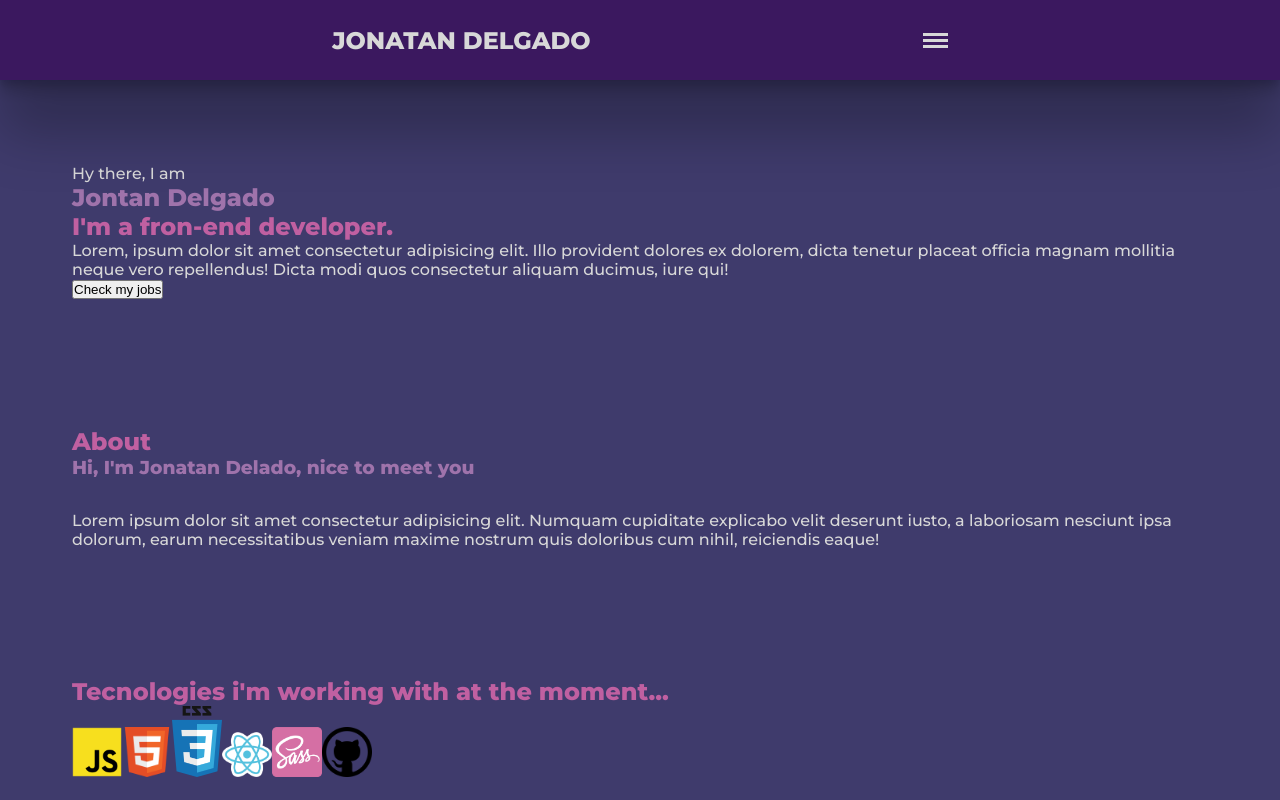
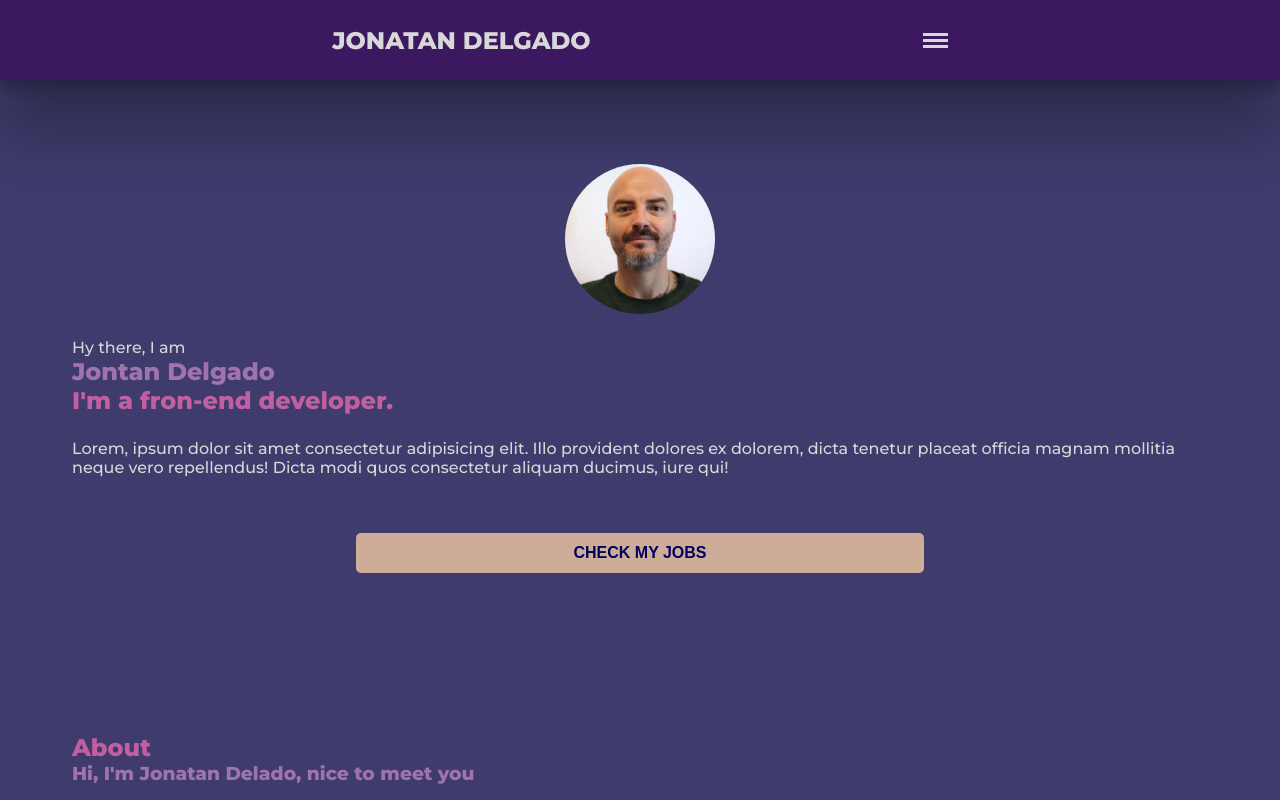
Before and after one commit to JoniDelgado/MyWebPage, a React (Vite) app: page / in a window 1280 px wide. Shown: the top 800 px of the page. Built offline with nearby package versions, Linux system fonts and the light colour scheme.

Commit message:
agregado foto de perfil y estilos botones

```diff
--- a/src/components/hero/Hero.jsx
+++ b/src/components/hero/Hero.jsx
@@ -1,12 +1,18 @@
 import React from "react";
 import { StyleHeroSection } from "./Styled.hero";
+import profileImage from "../../assets/Images/imagen-perfil.jpeg";
 
 const Hero = () => {
   return (
     <StyleHeroSection>
-      <p>Hy there, I am</p>
-      <h1>Jontan Delgado</h1>
-      <h2>I'm a fron-end developer.</h2>
+      <div>
+        <img src={profileImage} alt="imagen de perfil" />
+      </div>
+      <div>
+        <p>Hy there, I am</p>
+        <h1>Jontan Delgado</h1>
+        <h2>I'm a fron-end developer.</h2>
+      </div>
       <p>
         Lorem, ipsum dolor sit amet consectetur adipisicing elit. Illo provident
         dolores ex dolorem, dicta tenetur placeat officia magnam mollitia neque
--- a/src/components/hero/Styled.hero.jsx
+++ b/src/components/hero/Styled.hero.jsx
@@ -2,5 +2,41 @@ import styled from "styled-components";
 
 export const StyleHeroSection = styled.section`
   margin-top: 100px;
+  display: flex;
+  flex-direction: column;
+  gap: 1.5rem;
   background-color: #3f3b6c;
+
+  & > div:first-of-type {
+    margin: auto;
+    width: 150px;
+    height: 150px;
+    border-radius: 50%;
+    overflow: hidden;
+  }
+  img {
+    width: 100%;
+    height: 100%;
+    object-fit: cover;
+  }
+
+  button {
+    margin: 2rem auto;
+    padding: 0.7rem;
+    width: 50%;
+    background-color: #f0c9a3ce;
+    border: none;
+    border-radius: 5px;
+    color: #00005c;
+    font-size: 1rem;
+    font-weight: 600;
+    text-transform: uppercase;
+
+    &:hover {
+      background-color: #3b185f;
+      color: #d8d8d8;
+      box-shadow: rgba(0, 0, 0, 0.3) 0px 19px 38px,
+        rgba(0, 0, 0, 0.22) 0px 15px 12px;
+    }
+  }
 `;
```
Also changed, not shown: src/assets/Images/imagen-perfil.jpeg (added).
